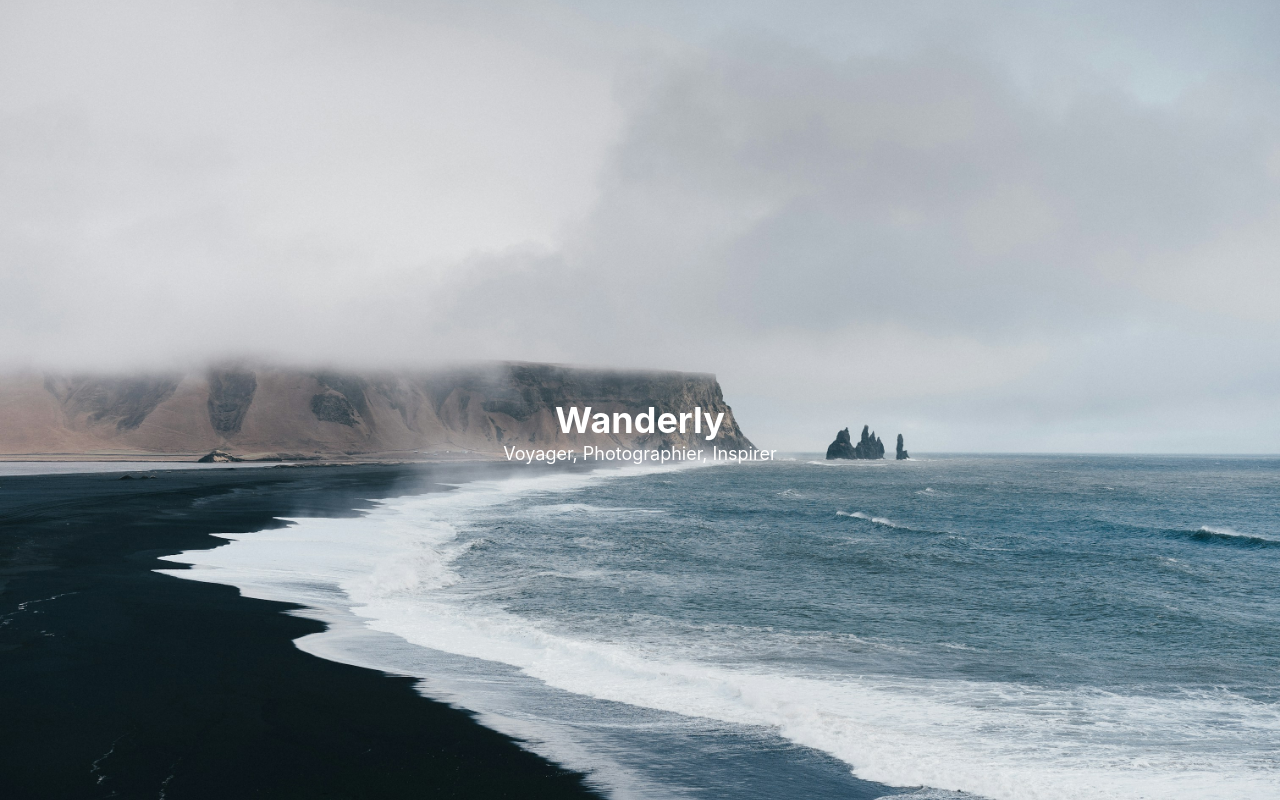
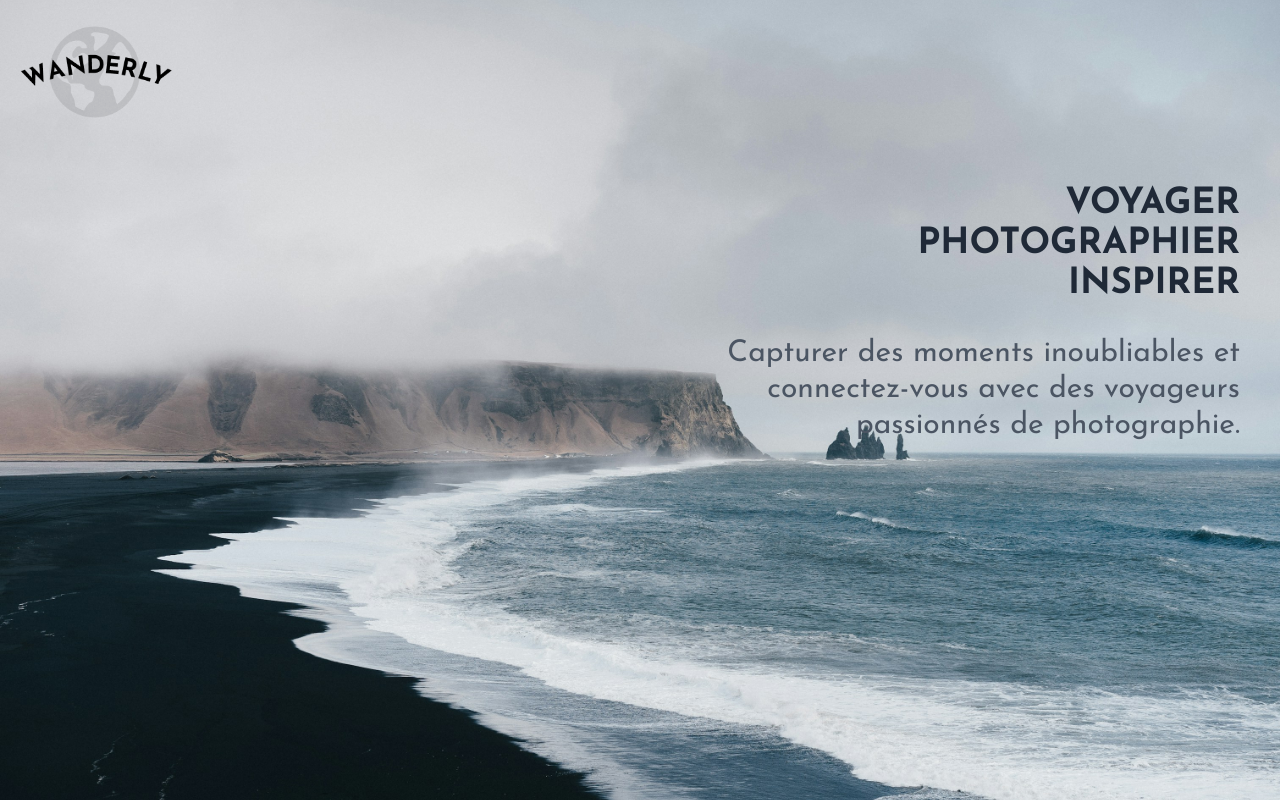
Before and after one commit to clarissemille/WanderlyClient, a React (Create React App) app: page / in a window 1280 px wide. Built offline with nearby package versions, Linux system fonts and the light colour scheme; the HTML template or start-up script is replaced by a standard one.

Commit message:
wanderly

```diff
--- a/src/pages/Wanderly.js
+++ b/src/pages/Wanderly.js
@@ -1,13 +1,17 @@
 import React from 'react';
+import "../styles/pages/wanderly.css"
+
+import Logo from "../assets/images/logo.png"
 
 const Wanderly = () => {
     return (
         <div className="bg-homepage h-screen bg-cover bg-center">
-            <div className="text-center text-white relative top-1/2">
-                <h1 className="text-4xl font-bold">Wanderly</h1>
-                <p className="text-lg">Voyager, Photographier, Inspirer</p>
+           <img src={Logo} alt="logo" className="w-20 h-auto sm:w-24 md:w-32 lg:w-40 xl:w-48 p-5"/>
+           <div className='slogan text-right sm:ml-auto p-10 w-[50%]'>
+                    <h1 className="text-xl sm:text-2xl lg:text-4xl font-bold text-gray-800">VOYAGER <br /> PHOTOGRAPHIER <br /> INSPIRER</h1> <br />
+                    <p className="text-lg sm:text-base lg:text-3xl text-gray-600 mt-2 leading-relaxed">Capturer des moments inoubliables et connectez-vous avec des voyageurs passionnés de photographie.</p>
+           </div>
         </div>
-</div>
 
     );
 };
--- /dev/null
+++ b/src/styles/pages/wanderly.css
@@ -0,0 +1,5 @@
+@import url('https://fonts.googleapis.com/css2?family=Josefin+Sans:ital,wght@0,100..700;1,100..700&display=swap');
+
+.slogan{
+    font-family: "Josefin Sans", serif;
+}
```
Also changed, not shown: src/assets/images/logo.png (added).
